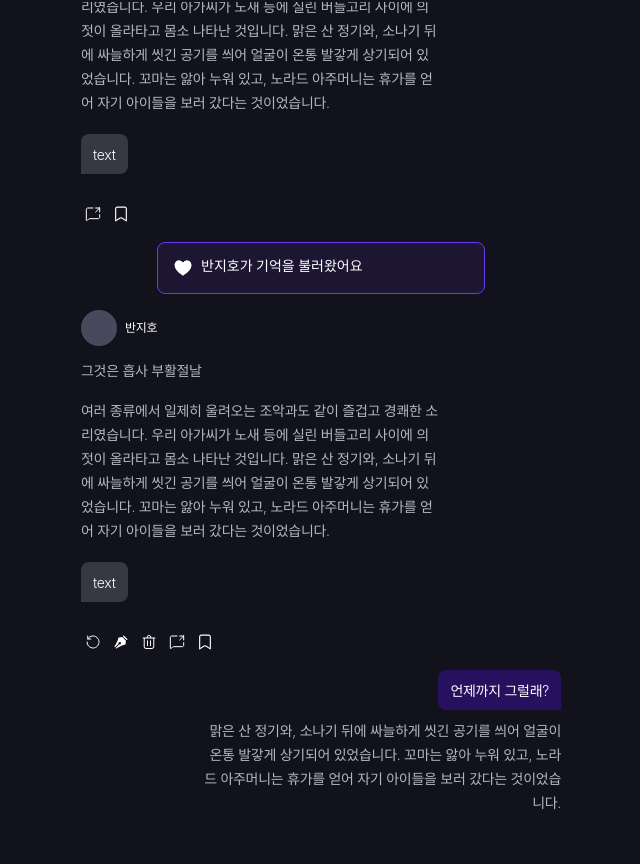
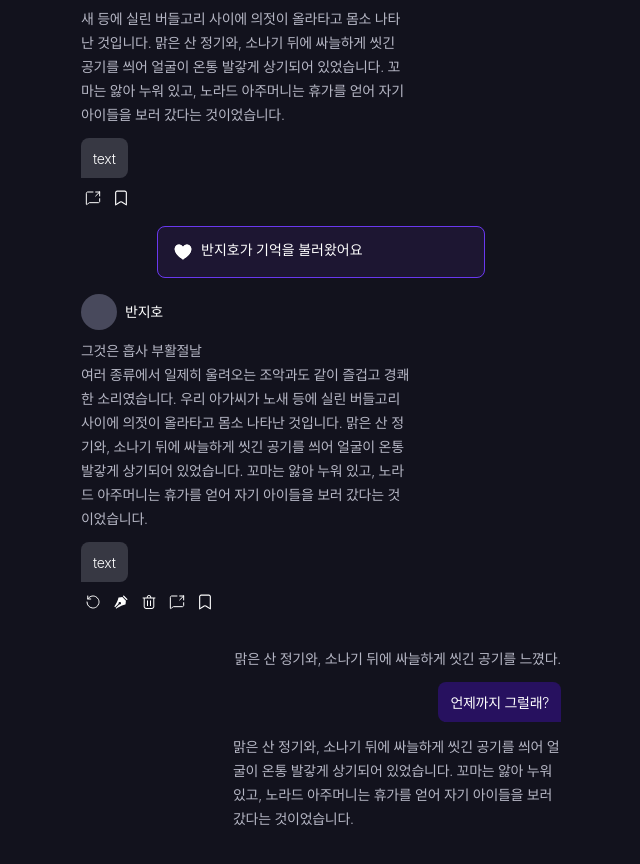
Before and after one commit to irenee-14/This-is-the-first-lesson, a React (Vite) app in the folder frontend/: page /chat in a window 1280 px wide. Shown: the part 798-1662 px from the top of the page, without its empty margins (319-959 px from the left). Built offline with nearby package versions, Linux system fonts and the light colour scheme; a web font is replaced by a local one.

Commit message:
style: css 변경

```diff
--- a/frontend/src/components/features/MyMessage.tsx
+++ b/frontend/src/components/features/MyMessage.tsx
@@ -21,7 +21,7 @@ const MyMessage: React.FC<MyMessageProps> = ({ content }) => {
 
     if (segment.isQuoted) {
       return (
-        <div key={segmentIndex} className="mb-2 flex justify-end">
+        <div key={segmentIndex} className="flex justify-end">
           <div className="inline-block max-w-xs">
             <div className="bg-purple-900 rounded-lg px-3 py-2 rounded-tl-[var(--Radius-s,0.5rem)] rounded-tr-[var(--Radius-s,0.5rem)] rounded-bl-[var(--Radius-s,0.5rem)] rounded-br-none">
               <span className="text-white text-sm leading-5 font-normal tracking-[-0.28px]">
@@ -33,7 +33,7 @@ const MyMessage: React.FC<MyMessageProps> = ({ content }) => {
       );
     } else {
       return (
-        <div key={segmentIndex} className="mb-2 text-right">
+        <div key={segmentIndex} className="text-left">
           <span className="text-gray-300 text-sm leading-5 font-normal tracking-[-0.28px]">
             {textContent}
           </span>
@@ -46,7 +46,7 @@ const MyMessage: React.FC<MyMessageProps> = ({ content }) => {
     const parsedLines = parseMultipleLines(contentArray);
 
     return parsedLines.map((lineSegments, lineIndex) => (
-      <div key={lineIndex}>
+      <div key={lineIndex} className="flex flex-col items-end gap-3">
         {lineSegments.map((segment, segmentIndex) =>
           renderTextSegment(segment, lineIndex * 1000 + segmentIndex)
         )}
@@ -55,9 +55,9 @@ const MyMessage: React.FC<MyMessageProps> = ({ content }) => {
   };
 
   return (
-    <div className="flex flex-col gap-2 max-w-[360px] ml-auto">
+    <div className="flex flex-col gap-2 p-4 max-w-[360px] ml-auto">
       {/* 메시지 내용 */}
-      <div className="flex flex-col">{parseContent(content)}</div>
+      <div>{parseContent(content)}</div>
     </div>
   );
 };
--- a/frontend/src/components/features/OtherMessage.tsx
+++ b/frontend/src/components/features/OtherMessage.tsx
@@ -40,7 +40,7 @@ const OtherMessage: React.FC<OtherMessageProps> = ({
 
     if (segment.isQuoted) {
       return (
-        <div key={segmentIndex} className="mb-2 flex justify-start">
+        <div key={segmentIndex} className="flex justify-start">
           <div className="inline-block max-w-xs">
             <div className="bg-gray-900 rounded-lg px-3 py-2 rounded-tl-[var(--Radius-s,0.5rem)] rounded-tr-[var(--Radius-s,0.5rem)] rounded-br-[var(--Radius-s,0.5rem)] rounded-bl-none">
               <span className="text-white text-sm leading-5 font-normal tracking-[-0.28px]">
@@ -52,7 +52,7 @@ const OtherMessage: React.FC<OtherMessageProps> = ({
       );
     } else {
       return (
-        <div key={segmentIndex} className="mb-2">
+        <div key={segmentIndex}>
           <span className="text-gray-300 text-sm leading-5 font-normal tracking-[-0.28px]">
             {textContent}
           </span>
@@ -65,16 +65,16 @@ const OtherMessage: React.FC<OtherMessageProps> = ({
     const parsedLines = parseMultipleLines(contentArray);
 
     return parsedLines.map((lineSegments, lineIndex) => (
-      <div key={lineIndex} className="mb-2 flex flex-wrap items-center gap-3">
+      <div key={lineIndex} className="flex flex-col items-start gap-3">
         {lineSegments.map((segment, segmentIndex) =>
-          renderTextSegment(segment, segmentIndex)
+          renderTextSegment(segment, lineIndex * 1000 + segmentIndex)
         )}
       </div>
     ));
   };
 
   return (
-    <div className="flex flex-col gap-3 max-w-[360px]">
+    <div className="flex flex-col gap-2 max-w-[360px] p-4">
       {/* 프로필 섹션 */}
       <div className="flex items-center gap-2">
         <div className="w-9 h-9 rounded-full bg-gray-700 flex-shrink-0">
@@ -86,13 +86,13 @@ const OtherMessage: React.FC<OtherMessageProps> = ({
             />
           )}
         </div>
-        <span className="text-white text-xs leading-[14.32px] font-medium tracking-[-0.24px]">
+        <span className="text-white text-sm leading-[14.32px] font-medium tracking-[-0.24px]">
           {characterName}
         </span>
       </div>
 
       {/* 메시지 내용 */}
-      <div className="flex flex-col">{parseContent(content)}</div>
+      <div>{parseContent(content)}</div>
 
       {/* 메시지 액션 */}
       <MessageActions
--- a/frontend/src/components/ui/RadioButton.tsx
+++ b/frontend/src/components/ui/RadioButton.tsx
@@ -30,16 +30,12 @@ const RadioButton = React.forwardRef<HTMLInputElement, RadioButtonProps>(
           />
           <div
             className={cn(
-              "w-5 h-5 rounded-full border-2 transition-colors",
+              "w-5 h-5 rounded-full border-4 border-safe transition-colors",
               checked
-                ? "border-primary bg-indigoGray-light"
-                : "border-gray-500 bg-indigoGray-medium"
+                ? "border-primary bg-indigoGray-100"
+                : "border-indigoGray-200 bg-white"
             )}
-          >
-            {checked && (
-              <div className="w-2 h-2 rounded-full bg-primary absolute top-1/2 left-1/2 transform -translate-x-1/2 -translate-y-1/2" />
-            )}
-          </div>
+          ></div>
         </div>
         <span className="text-White-Font text-sm">{label}</span>
       </label>
--- a/frontend/src/pages/BackgroundDetail.tsx
+++ b/frontend/src/pages/BackgroundDetail.tsx
@@ -37,9 +37,9 @@ const BackgroundDetail: React.FC = () => {
 
       {/* Main Content */}
       <div className="pt-14 pb-36">
-        {/* Character Section */}
-        <div className="relative">
-          {/* Character Image */}
+        {/* Background Section */}
+        <div className="relative flex flex-col p-4 gap-3">
+          {/* Background Image */}
           <div className="relative w-full h-90">
             <div className="w-full h-90 bg-gradient-to-b from-purple-600 via-purple-500 to-indigoGray-black" />
             {/* Gradient Overlay */}
@@ -51,12 +51,12 @@ const BackgroundDetail: React.FC = () => {
             />
           </div>
 
-          {/* Character Info */}
-          <div className="px-4 py-4">
-            <h1 className="text-2xl font-bold text-White-Font mb-3">
+          {/* Background Info */}
+          <div className="flex flex-col gap-2">
+            <h1 className="text-2xl font-bold text-White-Font ">
               {mockBackground.title}
             </h1>
-            <div className="flex gap-2 flex-wrap">
+            <div className="flex gap-1 flex-wrap">
               {mockBackground.tags.map((tag, index) => (
                 <Chip key={index} size="m">
                   {tag}
@@ -64,13 +64,14 @@ const BackgroundDetail: React.FC = () => {
               ))}
             </div>
           </div>
-          {/* Character Description */}
-          <div className="px-4 py-4">
-            <p className="text-sm font-normal ">{mockBackground.description}</p>
+          {/* Background Description */}
+          <div>
+            <p className="text-sm font-normal leading-tight">
+              {mockBackground.description}
+            </p>
           </div>
         </div>
       </div>
-
       {/* Floating Button */}
       <FloatingButton
         variant="chat"
--- a/frontend/src/pages/CharacterDetail.tsx
+++ b/frontend/src/pages/CharacterDetail.tsx
@@ -116,7 +116,7 @@ export default function CharacterDetailPage() {
               className="w-full h-90 object-cover"
             />
             {/* Stats Chips */}
-            <div className="absolute bottom-4 left-4 flex gap-2">
+            <div className="absolute bottom-4 left-4 flex gap-1">
               <Chip size="l" leftIcon={<LikeIcon />}>
                 {mockCharacter.likeCount}
               </Chip>
@@ -131,7 +131,7 @@ export default function CharacterDetailPage() {
             <h1 className="text-2xl font-bold text-White-Font mb-3">
               {mockCharacter.name}
             </h1>
-            <div className="flex gap-2 flex-wrap">
+            <div className="flex gap-1 flex-wrap">
               {mockCharacter.personality.map((trait, index) => (
                 <Chip key={index} size="m">
                   {trait}
@@ -143,7 +143,7 @@ export default function CharacterDetailPage() {
 
         {/* Tabs */}
         <div className="px-4">
-          <div className="flex border-b border-gray-800">
+          <div className="flex">
             <button
               onClick={() => setActiveTab("description")}
               className={`flex-1 py-3 text-sm font-medium transition-colors ${
@@ -156,7 +156,7 @@ export default function CharacterDetailPage() {
             </button>
             <button
               onClick={() => setActiveTab("chat")}
-              className={`flex-1 py-3 text-sm font-medium transition-colors ${
+              className={`flex-1 py-3 text-sm font-normal transition-colors ${
                 activeTab === "chat"
                   ? "text-White-Font border-b-2 border-primary"
                   : "text-gray-400"
@@ -168,16 +168,18 @@ export default function CharacterDetailPage() {
         </div>
 
         {/* Tab Content */}
-        <div className="px-4 py-4">
+        <div className="px-4 py-4 mb-16">
           {activeTab === "description" ? (
             <div className="space-y-6">
+              {/* -------------------------- */}
+              <div className="space-y-4">
                 {/* 외모 및 성격 */}
-              <div>
-                <h3 className="text-base font-medium text-White-Font mb-3">
+                <div className="space-y-2">
+                  <h3 className="text-base font-medium text-White-Font">
                     외모 및 성격
                   </h3>
                   <div className="bg-gray-900 rounded-lg p-4">
-                  <p className="text-sm text-White-Font leading-relaxed">
+                    <p className="text-sm font-normal text-White-Font leading-tight">
                       {mockCharacter.description.appearance}
                     </p>
                   </div>
@@ -189,7 +191,7 @@ export default function CharacterDetailPage() {
                     특징
                   </h3>
                   <div className="bg-gray-900 rounded-lg p-4">
-                  <p className="text-sm text-White-Font leading-relaxed">
+                    <p className="text-sm font-normal text-White-Font leading-tight">
                       {mockCharacter.description.characteristics}
                     </p>
                   </div>
@@ -201,37 +203,34 @@ export default function CharacterDetailPage() {
                     말투
                   </h3>
                   <div className="bg-gray-900 rounded-lg p-4">
-                  <p className="text-sm text-White-Font leading-relaxed">
+                    <p className="text-sm font-normal text-White-Font leading-tight">
                       {mockCharacter.description.speech}
                     </p>
                   </div>
                 </div>
+              </div>
+              {/* -------------------------- */}
 
               {/* Comment Area */}
               <div>
-                <div className="flex items-center gap-2 mb-2">
+                <div className="flex items-center gap-1 mb-2">
                   <Chip
                     size="l"
                     variantStyle="outlined"
                     shape="square"
-                    rightIcon={<PenIcon />}
+                    rightIcon={<PenIcon className="text-safe" />}
+                    className="bg-gray-900"
                   >
                     {mockCharacter.comment.author}
                   </Chip>
                 </div>
-                <p className="text-sm text-White-Font whitespace-pre-line">
+                <p className="text-sm text-normal text-White-Font whitespace-pre-line">
                   {mockCharacter.comment.content}
                 </p>
               </div>
-            </div>
-          ) : (
-            <div className="text-center py-8">
-              <p className="text-gray-400">이전 채팅 내역이 없습니다.</p>
-            </div>
-          )}
-        </div>
 
-        <div className="px-4 py-6 mb-10 gap-3 flex flex-col">
+              {/* Background Area */}
+              <div className="gap-3 flex flex-col">
                 <h2 className="text-lg font-semibold">볼 수 있는 배경</h2>
                 <div className="overflow-x-auto flex gap-4 scrollbar-hide">
                   {/* {background.isLocked && (
@@ -251,6 +250,15 @@ export default function CharacterDetailPage() {
                   ))}
                 </div>
               </div>
+            </div>
+          ) : (
+            <div className="text-center py-10">
+              <p className="text-gray-400">
+                아직 {mockCharacter.name}와 채팅하지 않았어요.
+              </p>
+            </div>
+          )}
+        </div>
 
         {/* Backgrounds Section */}
       </div>
--- a/frontend/src/pages/Chat.tsx
+++ b/frontend/src/pages/Chat.tsx
@@ -25,7 +25,7 @@ const ChatPage: React.FC = () => {
     {
       id: "2",
       type: "other",
-      content: ['"사랑해, 사랑한다고"', "어쩌고저쩌고외쳤다."],
+      content: ['"사랑해, 사랑한다고" 어쩌고저쩌고외쳤다.'],
       characterName: "반지호",
       profileImage: "",
       timestamp: "[2025.08.13 (수) 11:59]",
@@ -43,8 +43,7 @@ const ChatPage: React.FC = () => {
       id: "4",
       type: "other",
       content: [
-        "그것은 흡사 부활절날",
-        '여러 종류에서 일제히 울려오는 조악과도 같이 즐겁고 경쾌한 소리였습니다. 우리 아가씨가 노새 등에 실린 버들고리 사이에 의젓이 올라타고 몸소 나타난 것입니다. 맑은 산 정기와, 소나기 뒤에 싸늘하게 씻긴 공기를 씌어 얼굴이 온통 발갛게 상기되어 있었습니다. 꼬마는 앓아 누워 있고, 노라드 아주머니는 휴가를 얻어 자기 아이들을 보러 갔다는 것이었습니다."text"',
+        '그것은 흡사 부활절날 여러 종류에서 일제히 울려오는 조악과도 같이 즐겁고 경쾌한 소리였습니다. 우리 아가씨가 노새 등에 실린 버들고리 사이에 의젓이 올라타고 몸소 나타난 것입니다. 맑은 산 정기와, 소나기 뒤에 싸늘하게 씻긴 공기를 씌어 얼굴이 온통 발갛게 상기되어 있었습니다. 꼬마는 앓아 누워 있고, 노라드 아주머니는 휴가를 얻어 자기 아이들을 보러 갔다는 것이었습니다. "text" ',
       ],
       characterName: "반지호",
       profileImage: "",
@@ -68,8 +67,7 @@ const ChatPage: React.FC = () => {
       id: "7",
       type: "my",
       content: [
-        '"언제까지 그럴래?"',
-        "맑은 산 정기와, 소나기 뒤에 싸늘하게 씻긴 공기를 씌어 얼굴이 온통 발갛게 상기되어 있었습니다. 꼬마는 앓아 누워 있고, 노라드 아주머니는 휴가를 얻어 자기 아이들을 보러 갔다는 것이었습니다.",
+        '맑은 산 정기와, 소나기 뒤에 싸늘하게 씻긴 공기를 느꼈다. "언제까지 그럴래?" 맑은 산 정기와, 소나기 뒤에 싸늘하게 씻긴 공기를 씌어 얼굴이 온통 발갛게 상기되어 있었습니다. 꼬마는 앓아 누워 있고, 노라드 아주머니는 휴가를 얻어 자기 아이들을 보러 갔다는 것이었습니다.',
       ],
     },
   ]);
@@ -121,8 +119,8 @@ const ChatPage: React.FC = () => {
 
       {/* 채팅 컨텐츠 */}
       <div className="pt-14 pb-14">
-        <div className="flex-1 overflow-y-auto px-4 py-4 pb-24">
-          <div className="max-w-full space-y-4">
+        <div className="flex-1 overflow-y-auto py-4 pb-24">
+          <div className="max-w-full">
             {messages.map((message, index) => {
               switch (message.type) {
                 case "notification":
```
Lines whose indentation alone changed are shown as unchanged.
